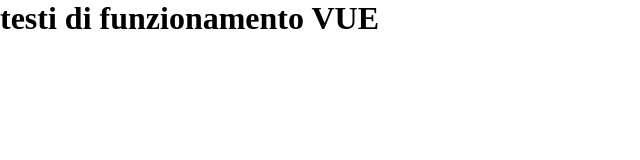
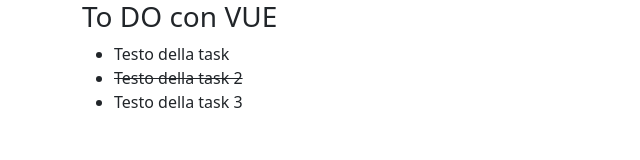
Before and after one commit to Matteoga95/vue-todolist, a plain HTML site: page index.html in a window 1280 px wide. Shown: the whole page, without its empty margins (0-640 px from the left). Drawn offline with nearby package versions, Linux system fonts and the light colour scheme.

Commit message:
milestone1

```diff
--- a/assets/css/style.css
+++ b/assets/css/style.css
@@ -3,3 +3,7 @@
     padding: 0;
     box-sizing: border-box;
 }
+
+.task-done{
+    text-decoration: line-through;
+}
--- a/assets/js/app.js
+++ b/assets/js/app.js
@@ -1,9 +1,34 @@
+// Descrizione:
+// Rifare l'esercizio della to do list. Questa volta però ogni todo sarà un oggetto, formato da due proprietà:
+// text, una stringa che indica il testo del todo
+// done, un booleano (true/false) che indica se il todo è stato fatto oppure no
+
+// MILESTONE 1
+// Stampare all'interno di una lista, un item per ogni todo. Se la proprietà done è uguale a true, visualizzare il testo del todo sbarrato.
+
+
 const { createApp } = Vue;
+
 
 createApp({
     data() {
         return {
-           test: "testi di funzionamento VUE"
+           tasks:[
+            {
+                text: 'Testo della task',
+                done: false
+            },
+            {
+                text: 'Testo della task 2',
+                done: true
+            },
+            {
+                text: 'Testo della task 3',
+                done: false
+            }
+           ]
         }
-    }
+    },
+    methods: {}
+
 }).mount('#app');
--- a/index.html
+++ b/index.html
@@ -7,11 +7,25 @@
     <meta name="viewport" content="width=device-width, initial-scale=1.0">
     <title>vue-todolist</title>
     <link rel="stylesheet" href="./assets/css/style.css">
+    <link href="https://cdn.jsdelivr.net/npm/bootstrap@5.2.2/dist/css/bootstrap.min.css" rel="stylesheet"
+        integrity="sha384-Zenh87qX5JnK2Jl0vWa8Ck2rdkQ2Bzep5IDxbcnCeuOxjzrPF/et3URy9Bv1WTRi" crossorigin="anonymous">
+    <link rel="stylesheet" href="https://cdnjs.cloudflare.com/ajax/libs/font-awesome/6.2.0/css/all.min.css"
+        integrity="sha512-xh6O/CkQoPOWDdYTDqeRdPCVd1SpvCA9XXcUnZS2FmJNp1coAFzvtCN9BmamE+4aHK8yyUHUSCcJHgXloTyT2A=="
+        crossorigin="anonymous" referrerpolicy="no-referrer" />
 </head>
 
 <body>
     <div id="app">
-        <h1>{{test}}</h1>
+        <div class="container">
+            <div class="task-list">
+                <h3>To DO con VUE</h3>
+                <ul>
+                    <li v-for="(task,i) in tasks"  :class="task.done === true ? 'task-done' : ''" >
+                        {{task.text}}
+                    </li>
+                </ul>
+            </div>
+        </div>
 
     </div>
 
```
